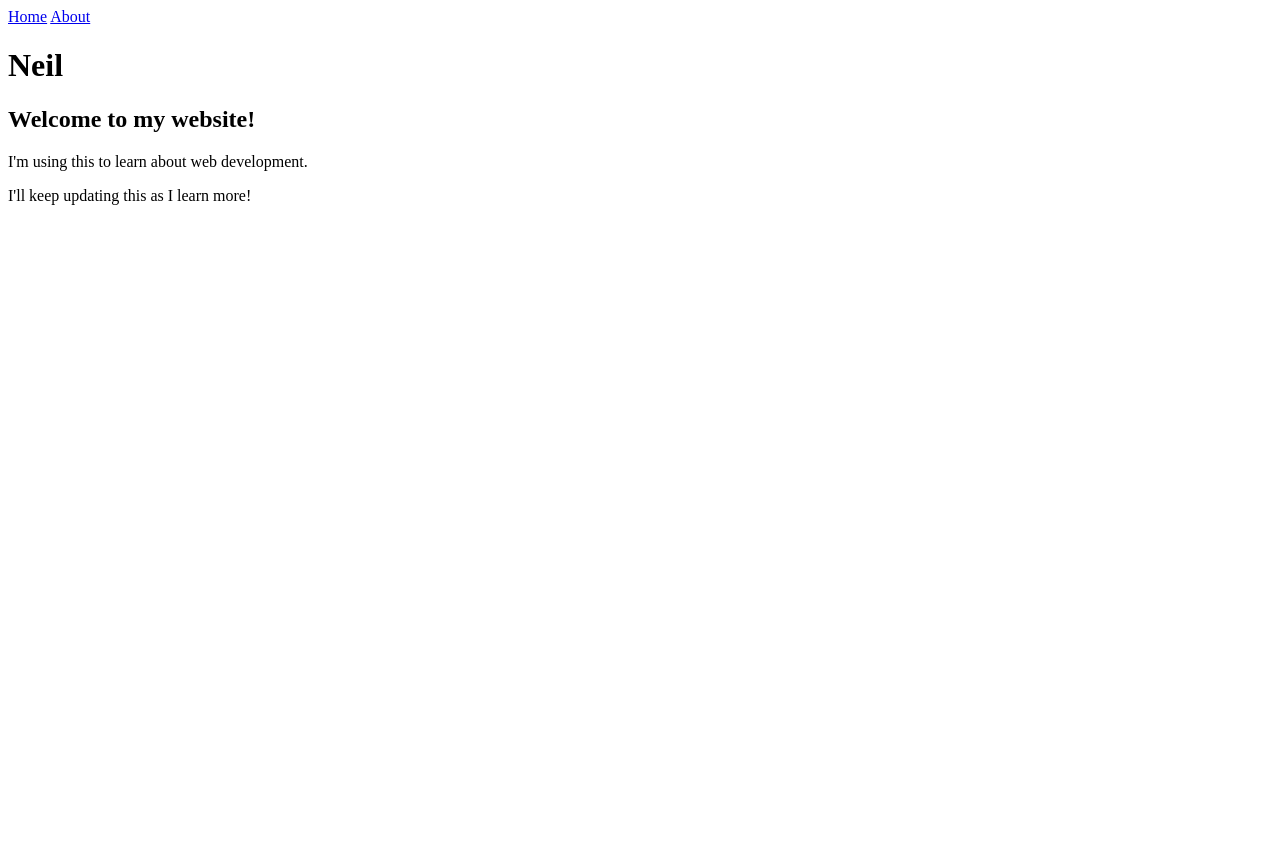
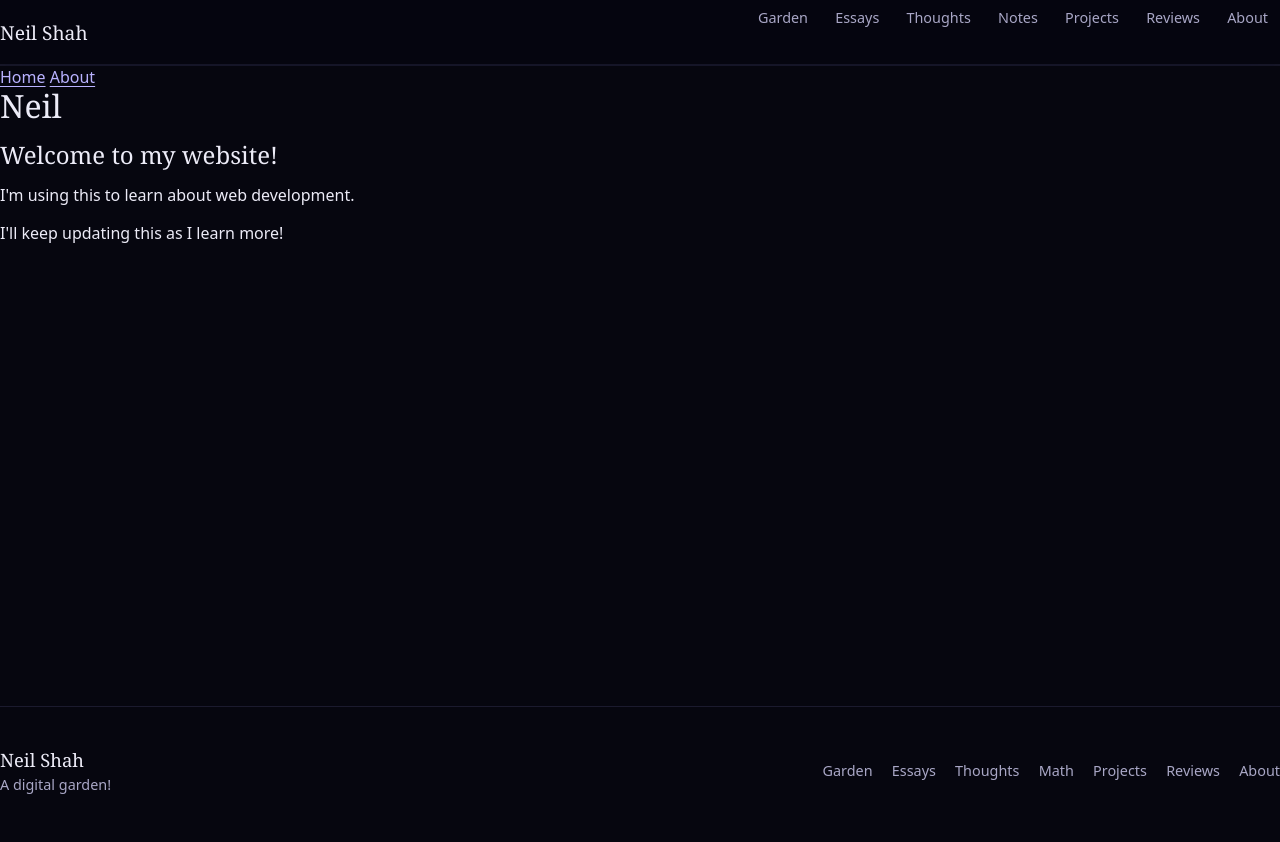
Before and after one commit to neilshahcosmos/neil-website, an Astro site in the folder garden/: page /about in a window 1280 px wide. Before the commit the page ends 800 px from the top, so only its background shows below. Built offline with nearby package versions, Linux system fonts and the light colour scheme; Astro itself is replaced by a stand-in of ours.

Commit message:
Completed Step 2: Layouts and Components

```diff
--- /dev/null
+++ b/garden/src/layouts/base.astro
@@ -0,0 +1,184 @@
+---
+import { pathHasLocale } from 'astro:i18n';
+import '../styles/global.css'
+
+interface Props {
+  title?: string;
+  description?: string;
+}
+const {
+    title,
+    description = "Neil Shah's digital garden: notes on mathematics and physics",
+} = Astro.props;
+const fulltitle = title ? `${title} · Neil Shah` : "Neil Shah"
+
+const nav = [
+    { href: '/garden/',   label: 'Garden' },
+    { href: '/essays/',   label: 'Essays' },
+    { href: '/thoughts/', label: 'Thoughts' },
+    { href: '/notes/',    label: 'Notes' },
+    { href: '/projects/', label: 'Projects' },
+    { href: '/reviews/',  label: 'Reviews' },
+    { href: '/about/',    label: 'About' },
+]
+const path = Astro.url.pathname;
+---
+
+<!doctype html>
+<html lang="en">
+    <head>
+        <meta charset="utf-8" />
+        <meta name="viewport" content="width-decide-width, initial-scale=1" />
+        <meta name="description" content="Neil Shah's digital garden: notes on mathematics and physics" />
+        <title>{fulltitle}</title>
+        <link rel="icon" href="/favicon.svg" type="image/svg+xml" />
+    </head>
+
+    <body>
+        <header class="site-header">
+            <div class="wrap header-inner">
+                <a class="brand" href="/" aria-label="Neil Shah Home">
+                    <span>Neil Shah</span>
+                </a>
+                <nav class="navigation" aria-label="Main">
+                    <ul>
+                        {
+                            nav.map((n) => (
+                                <li>
+                                    <a href={n.href} aria-current={path.startsWith(n.href) ? 'page' : undefined}>
+                                        {n.label}
+                                    </a>
+                                </li>
+                            ))
+                        }
+                    </ul>
+                </nav>
+            </div>
+        </header>
+
+        <main id="main">
+            <slot />
+        </main>
+
+        <footer class="site-footer">
+            <div class="wrap footer-inner">
+                <div>
+                    <p class="footer-title">Neil Shah</p>
+                    <p class="muted">A digital garden!</p>
+                </div>
+                <ul class="footer-links">
+                    <li><a href="/garden/">Garden</a></li>
+                    <li><a href="/essays/">Essays</a></li>
+                    <li><a href="/thoughts/">Thoughts</a></li>
+                    <li><a href="/notes/">Math</a></li>
+                    <li><a href="/projects/">Projects</a></li>
+                    <li><a href="/reviews/">Reviews</a></li>
+                    <li><a href="/about/">About</a></li>
+                </ul>
+            </div>
+        </footer>
+
+        <script>
+            /* Placeholder */
+        </script>
+
+        <style>
+            /* * {
+                border: 1px solid red;
+            } */
+            main {
+                min-height: 70vh;
+            }
+            nav ul {
+                display: flex;
+                gap: 0.2rem;
+                list-style: none;
+                margin: 0;
+                padding: 0;
+            }
+            nav a {
+                display: block;
+                padding: 0.5rem 0.75rem;
+                border-radius: 999px;
+                color: var(--muted);
+                text-decoration: none;
+                font-size: 0.9rem;
+                white-space: nowrap;
+                transition: color 0.2s;
+                background: 0.2s;
+            }
+            nav a:hover {
+                color: var(--text);
+                background: var(--surface-hover);
+            }
+            nav a[aria-current='page'] {
+                color: var(--text);
+                background: rgba(196, 154, 245, 0.1);
+            }
+
+            .site-header {
+                position: sticky;
+                top: 0;
+                z-index: 40;
+                backdrop-filter: blur(15px) saturate(140%);
+                background: rgba(6, 6, 15, 0.8);
+                border-bottom: 2px solid rgba(170, 165, 255, 0.1);
+            }
+            .header-inner {
+                display: flex;
+                align-items: centeer;
+                justify-content: space-between;
+                gap: 1.5rem;
+                min-height: 64px;
+            }
+            .brand {
+                display: inline-flex;
+                align-items: center;
+                gap: 0.5rem;
+                color: var(--text);
+                text-decoration: none;
+                font-family: var(--font-display);
+                font-size: 1.2rem;
+                font-weight: 500;
+                white-space: nowrap;
+            }
+            .site-footer {
+                margin-top: 5rem;
+                border-top: 1px solid var(--border);
+                padding-block: 2.5rem 3rem;
+                font-size: 0.9rem;
+            }
+            .footer-inner {
+                display: flex;
+                flex-wrap: wrap;
+                justify-content: space-between;
+                gap: 1.5rem;
+            }
+            .footer-title {
+                font-family: var(--font-display);
+                font-size: 1.15rem;
+                margin: 0 0 0.2rem;
+            }
+            .muted {
+                color: var(--muted);
+                margin: 0;
+            }
+            .footer-links {
+                display: flex;
+                flex-wrap: wrap;
+                gap: 0.5rem 1.2rem;
+                list-style: none;
+                padding: 0;
+                margin: 0;
+                align-items: center;
+            }
+            .footer-links a {
+                color: var(--muted);
+                text-decoration: none;
+            }
+            .footer-links a:hover {
+                color: var(--text);
+            }
+        </style>
+    </body>
+</html>
--- a/garden/src/pages/about.astro
+++ b/garden/src/pages/about.astro
@@ -1,16 +1,10 @@
 ---
+import Base from '../layouts/base.astro'
+
+const title = "About";
 ---
 
-<html lang="en">
-	<head>
-		<meta charset="utf-8" />
-		<link rel="icon" type="image/svg+xml" href="/favicon.svg" />
-		<!-- <link rel="icon" href="/favicon.ico" /> -->
-		<meta name="viewport" content="width=device-width" />
-		<meta name="generator" content={Astro.generator} />
-		<title>Astro</title>
-	</head>
-	<body>
+<Base title={title}>
 	<a href="/">Home</a>
 	<a href="/about">About</a>
 
@@ -20,5 +14,4 @@
 	<p>I'm using this to learn about web development.</p>
 
 	<p>I'll keep updating this as I learn more!</p>
-	</body>
-</html>
+</Base>
--- a/garden/src/pages/index.astro
+++ b/garden/src/pages/index.astro
@@ -1,22 +1,13 @@
 ---
+import Base from '../layouts/base.astro'
 ---
 
-<html lang="en">
-	<head>
-		<meta charset="utf-8" />
-		<link rel="icon" type="image/svg+xml" href="/favicon.svg" />
-		<meta name="viewport" content="width=device-width" />
-		<meta name="generator" content={Astro.generator} />
-		<title>Astro</title>
-	</head>
-
-	<body>
+<Base>
 	<section class="hero">
 		<div class="wrap hero-inner">
 			<p>neilshahcosmos - a digital garden</p>
 			<h1>
-					Neil is learning the mathematics <em>the universe is written in</em>,
-					and writing it all down
+				My journey to better understand the <em>mathematical foundation</em> of the universe!
 			</h1>
 			<p>
 				Notes on Abstract Algebra, Lie theory, and Quantum Field Theory, alongside essays and thoughts,
@@ -28,57 +19,4 @@
 			</div>
 		</div>
 	</section>
-
-		<header class="site-header">
-			<div class="wrap header-inner">
-				<a href="/" aria-label="Neil Shah / home">
-					<span>Neil Shah</span>
-				</a>
-				<nav aria-label="Main">
-					<ul>
-						<li><a href="/garden/">Garden</a></li>
-					</ul>
-				</nav>
-			</div>
-		</header>
-
-		<h1>Neil</h1>
-		<h2>Welcome to my website!</h2>
-
-		<p>I'm using this to learn about web development.</p>
-
-		<p>I'll keep updating this as I learn more!</p>
-
-		<footer>
-			<div>
-				<p>Neil Shah</p>
-				<p>A digital garden: always growing, never finished</p>
-				<ul>
-					<li><a href="/garden/">Garden</a></li>
-				</ul>
-			</div>
-		</footer>
-
-		<script>
-
-		</script>
-
-		<style>
-			/* * {
-				border: 1px solid red;
-			} */
-			body {
-				background: #06060f;
-				color: #ecebf7;
-				font-family: 'Inter Variable', system-ui, -apple-system, 'Segoe UI', sans-serif;
-			}
-			.header-inner {
-				display: flex;
-				align-items: center;
-				justify-content: space-between;
-				gap: 1.5rem;
-				min-height: 64px;
-			}
-		</style>
-	</body>
-</html>
+</Base>
--- /dev/null
+++ b/garden/src/styles/global.css
@@ -0,0 +1,102 @@
+:root {
+    /* Colors! */
+    /* Space */
+    --bg: #06060f;
+    --bg-2: #0b0b1c;
+    --surface: rgba(255, 255, 255, 0.035);
+    --surface-hover: rgba(255, 255, 255, 0.06);
+    --border: rgba(170, 165, 255, 0.13);
+    --border-strong: rgba(190, 180, 255, 0.28);
+
+    /* Text */
+    --text: #ecebf7;
+    --muted: #a9a7c6;
+    --faint: #737196;
+
+    /* Light sources */
+    --nebula: #c49af5;
+    --protostar: #ff9f80;
+    --star: #ffd57e;
+    --ion: #7fd8ea;
+    --rose: #f39ec0;
+    --link: #b9b2ff;
+
+    --font-display: 'Fraunces Variable', 'Iowan Old Style', Georgia, serif;
+    --font-body: 'Inter Variable', system-ui, -apple-system, 'Segoe UI', sans-serif;
+    --font-mono: 'JetBrains Mono', ui-monospace, 'Cascadia Code', monospace;
+
+    color-scheme: dark;
+}
+
+/*  ====================================================================================================
+    Tags
+    ==================================================================================================== */
+
+body {
+    margin: 0;
+    min-height: 100vh;
+    background: var(--bg);
+    color: var(--text);
+    font-family: var(--font-body);
+}
+
+a {
+    color: var(--link);
+    text-decoration-thickness: 1px;
+    text-underline-offset: 0.18em;
+}
+a:hover {
+    color: #ffffff;
+}
+
+/* A line-height of 1.15 helps headings look more spaced evenly */
+h1, h2, h3, h4 {
+    font-family: var(--font-display);
+    font-weight: 500;
+    line-height: 1.15;
+    margin: 0 0 0.5em;
+}
+
+img {
+    max-width: 100%;
+    height: auto;
+    display: block;
+}
+
+/*  ====================================================================================================
+    Classes
+    ==================================================================================================== */
+
+.wrap {
+    /* Fit the width of the screen, up to a minimum for wide screens */
+    width: min(100% - 2.5rem, var(--wide));
+    /* this centers the .wrap content inside the parent */
+    margin-inline: auto;
+}
+
+.label {
+    font-family: var(--font-mono);
+    font-size: 0.7rem;
+    letter-spacing: 0.15em;
+    text-transform: uppercase;
+    color: var(--faint);
+}
+
+.preview-card {
+    /*  */
+    position: fixed;
+    z-index: 50;
+    width: min(350px, 90vw);
+    padding: 1rem;
+    border-radius: 12pm;
+    background: rgba(14, 13, 32, 0.96);
+    border: 1px solid var(--border-strong);
+    box-shadow: 0 18px 50px rgba(0, 0, 0, 0.55), 0 0 0 1px rgba(255, 255, 255, 0.02) inset;
+    backdrop-filter: blur(10px);
+    pointer-events: none;
+    opacity: 0;
+    transform: translateY(4px);
+    transition: opacity 0.15s ease, transform 0.15s ease;
+    font-size: 0.9rem;
+    line-height: 1.5;
+}
```
Lines whose indentation alone changed are shown as unchanged.
